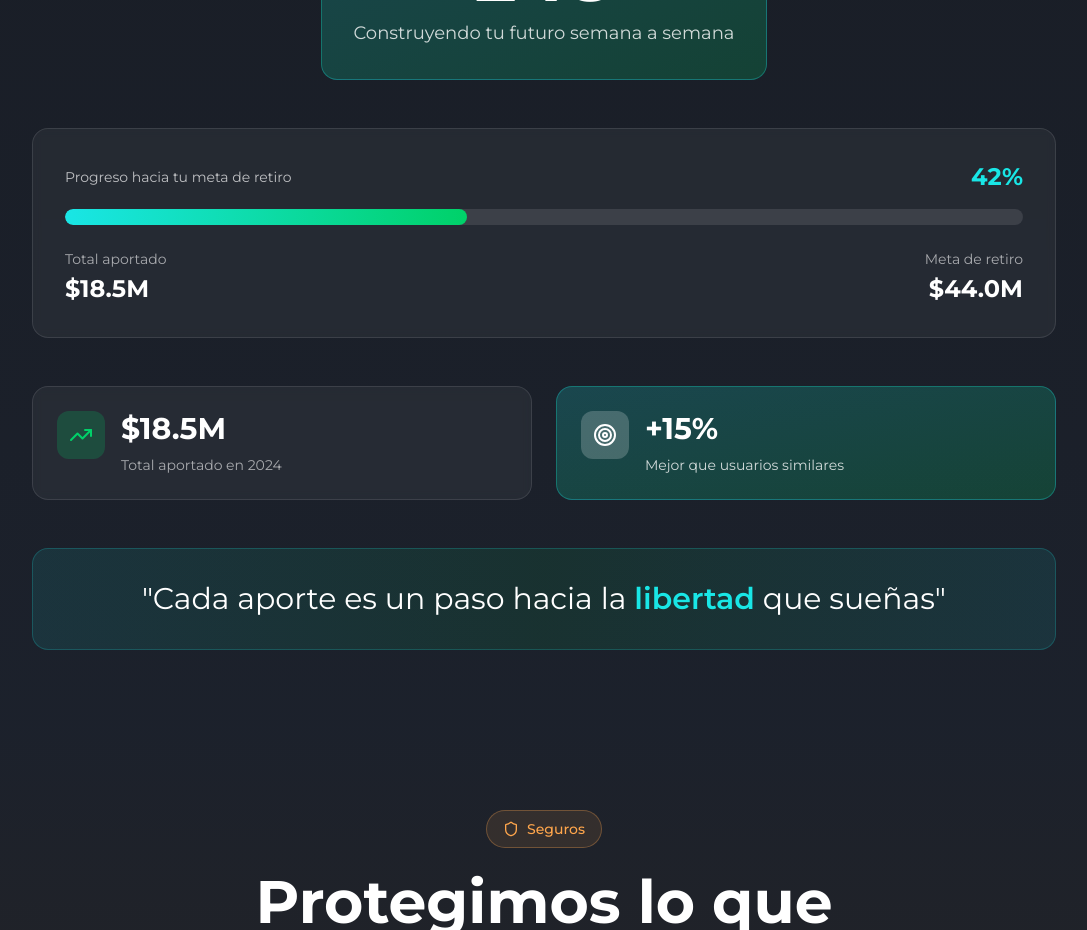
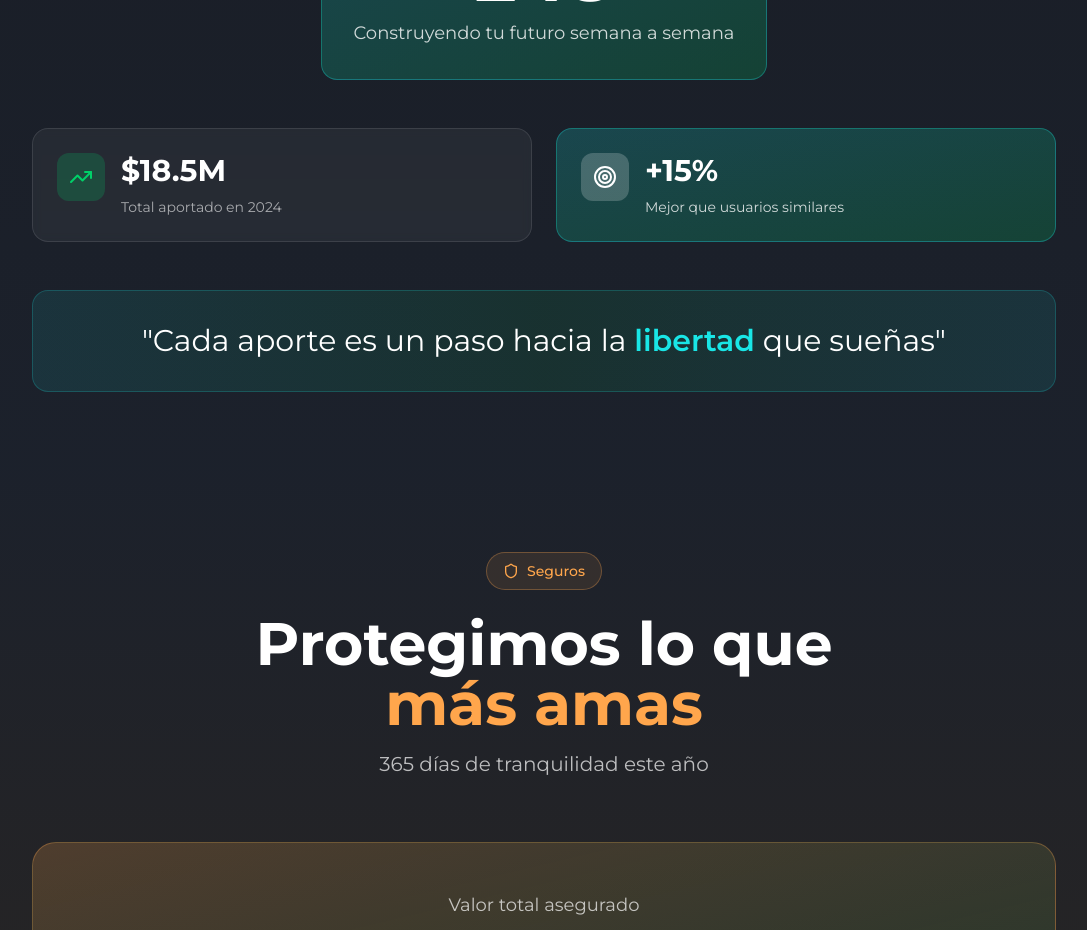
Before and after one commit to Uxplorers-loveable/skandia-story-wrap, a React (Vite) app: page / in a window 1280 px wide. Shown: the part 3160-4090 px from the top of the page, without its empty margins (96-1183 px from the left). Built offline with nearby package versions, Linux system fonts and the light colour scheme; the HTML template or start-up script is replaced by a standard one.

Commit message:
Visual edit in Lovable
Edited UI in Lovable

```diff
--- a/src/components/wrapped/PensionsSection.tsx
+++ b/src/components/wrapped/PensionsSection.tsx
@@ -1,40 +1,29 @@
 import { useEffect, useRef, useState } from "react";
 import { Clock, TrendingUp, Target } from "lucide-react";
 import { AnimatedCounter } from "./AnimatedCounter";
-
 export const PensionsSection = () => {
   const [isVisible, setIsVisible] = useState(false);
   const sectionRef = useRef<HTMLDivElement>(null);
-
   useEffect(() => {
-    const observer = new IntersectionObserver(
-      ([entry]) => {
-        if (entry.isIntersecting) {
-          setIsVisible(true);
-        }
-      },
-      { threshold: 0.3 }
-    );
-
+    const observer = new IntersectionObserver(([entry]) => {
+      if (entry.isIntersecting) {
+        setIsVisible(true);
+      }
+    }, {
+      threshold: 0.3
+    });
     if (sectionRef.current) {
       observer.observe(sectionRef.current);
     }
-
     return () => observer.disconnect();
   }, []);
-
   const pensionData = {
     weeksCotized: 248,
     totalContributed: 18500000,
     progressToGoal: 42,
-    comparedToSimilar: 15,
+    comparedToSimilar: 15
   };
-
-  return (
-    <section
-      ref={sectionRef}
-      className="min-h-screen flex items-center justify-center bg-gradient-to-b from-[hsl(220,20%,12%)] to-[hsl(220,22%,14%)] px-6 py-20"
-    >
+  return <section ref={sectionRef} className="min-h-screen flex items-center justify-center bg-gradient-to-b from-[hsl(220,20%,12%)] to-[hsl(220,22%,14%)] px-6 py-20">
       <div className="max-w-5xl w-full">
         <div className={`transition-all duration-1000 ${isVisible ? 'opacity-100 translate-y-0' : 'opacity-0 translate-y-10'}`}>
           {/* Header */}
@@ -69,34 +58,7 @@ export const PensionsSection = () => {
 
           {/* Progress Visualization */}
           <div className="mb-12">
-            <div className="bg-white/5 backdrop-blur-sm border border-white/10 rounded-2xl p-8">
-              <div className="flex items-center justify-between mb-4">
-                <span className="text-sm text-white/70">Progreso hacia tu meta de retiro</span>
-                <span className="text-2xl font-bold text-accent">
-                  <AnimatedCounter end={pensionData.progressToGoal} decimals={0} suffix="%" isVisible={isVisible} />
-                </span>
-              </div>
-              <div className="h-4 bg-white/10 rounded-full overflow-hidden mb-6">
-                <div
-                  className={`h-full bg-gradient-to-r from-accent to-primary rounded-full transition-all duration-2000`}
-                  style={{ width: isVisible ? `${pensionData.progressToGoal}%` : '0%' }}
-                />
-              </div>
-              <div className="grid grid-cols-2 gap-4">
-                <div>
-                  <p className="text-sm text-white/60 mb-1">Total aportado</p>
-                  <p className="text-2xl font-bold text-white">
-                    $<AnimatedCounter end={pensionData.totalContributed / 1000000} decimals={1} suffix="M" isVisible={isVisible} />
-                  </p>
-                </div>
-                <div className="text-right">
-                  <p className="text-sm text-white/60 mb-1">Meta de retiro</p>
-                  <p className="text-2xl font-bold text-white">
-                    $<AnimatedCounter end={(pensionData.totalContributed / pensionData.progressToGoal) * 100 / 1000000} decimals={1} suffix="M" isVisible={isVisible} />
-                  </p>
-                </div>
-              </div>
-            </div>
+
           </div>
 
           {/* Stats */}
@@ -138,6 +100,5 @@ export const PensionsSection = () => {
           </div>
         </div>
       </div>
-    </section>
-  );
+    </section>;
 };
```
